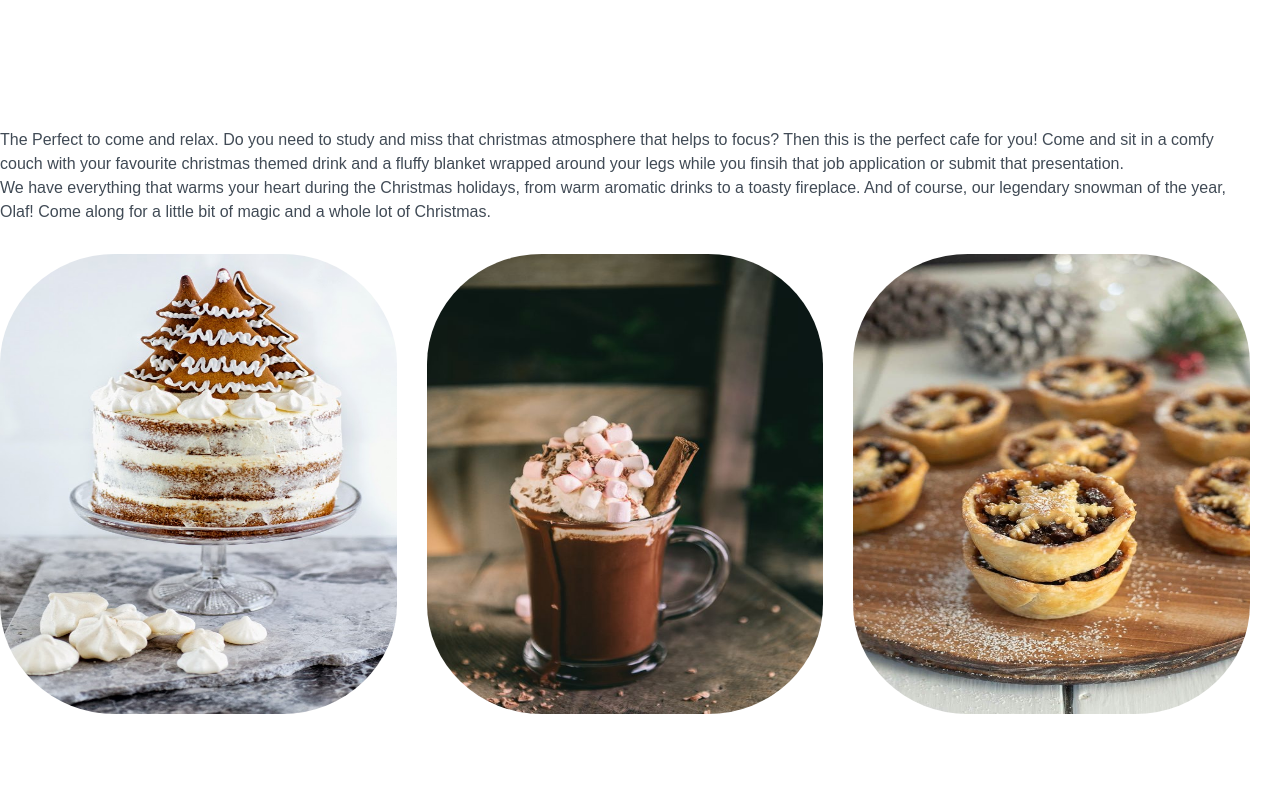
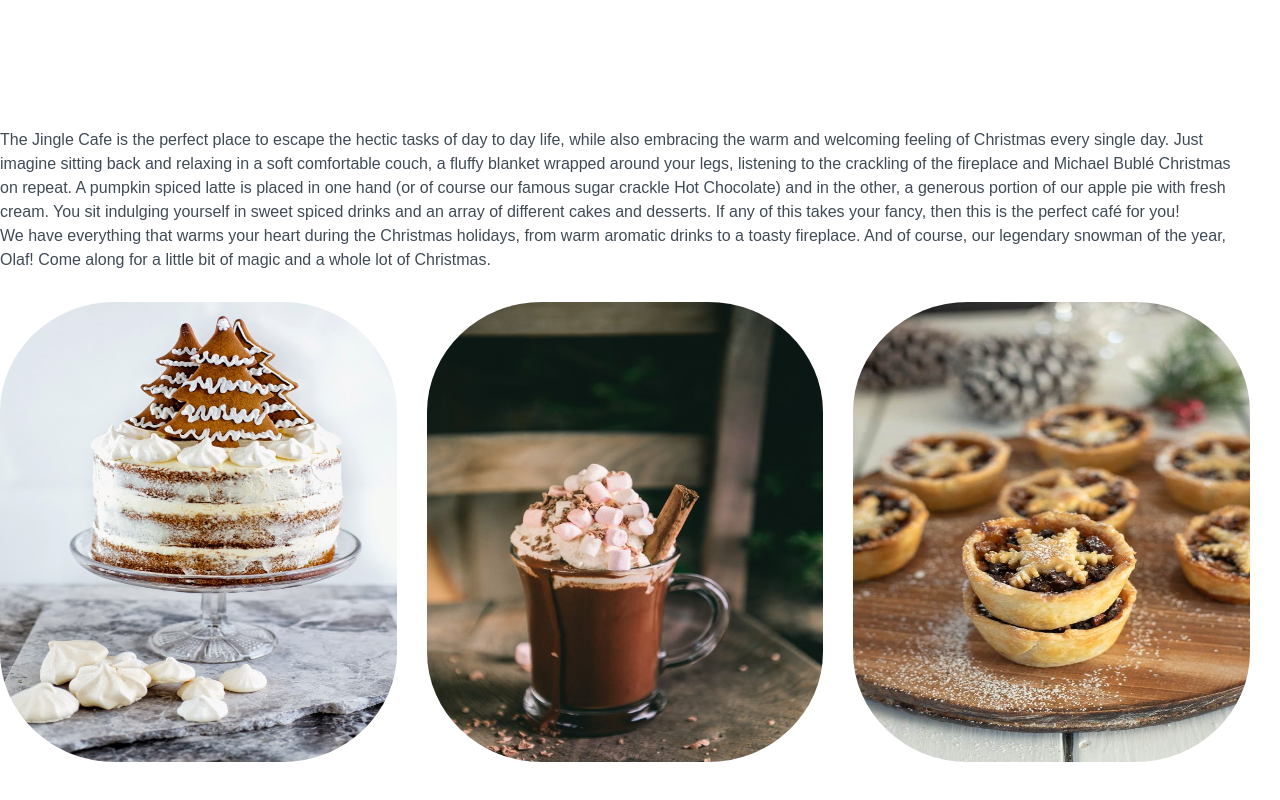
Before and after one commit to gabriellekear/group_project, a plain HTML site: page index.html in a window 1280 px wide. Shown: the part 2298-3098 px from the top of the page. Drawn offline with nearby package versions, Linux system fonts and the light colour scheme; a script that the page names is missing; files whose address does not match are found by name.

Commit message:
decription
description change

```diff
--- a/index.html
+++ b/index.html
@@ -62,7 +62,7 @@
   <!-- columns -->
         <div class="row">
           <div class="col-sm">
-            The Perfect to come and relax. Do you need to study and miss that christmas atmosphere that helps to focus? Then this is the perfect cafe for you! Come and sit in a comfy couch with your favourite christmas themed drink and a fluffy blanket wrapped around your legs while you finsih that job application or submit that presentation.
+            The Jingle Cafe is the perfect place to escape the hectic tasks of day to day life, while also embracing the warm and welcoming feeling of Christmas every single day. Just imagine sitting back and relaxing in a soft comfortable couch, a fluffy blanket wrapped around your legs, listening to the crackling of the fireplace and Michael Bublé Christmas on repeat. A pumpkin spiced latte is placed in one hand (or of course our famous sugar crackle Hot Chocolate) and in the other, a generous portion of our apple pie with fresh cream. You sit indulging yourself in sweet spiced drinks and an array of different cakes and desserts.  If any of this takes your fancy, then this is the perfect café for you!
           </div>
           <div class="col-sm">
 We have everything that warms your heart during the Christmas holidays, from warm aromatic drinks to a toasty fireplace. And of course, our legendary snowman of the year, Olaf! Come along for a little bit of magic and a whole lot of Christmas.
```
